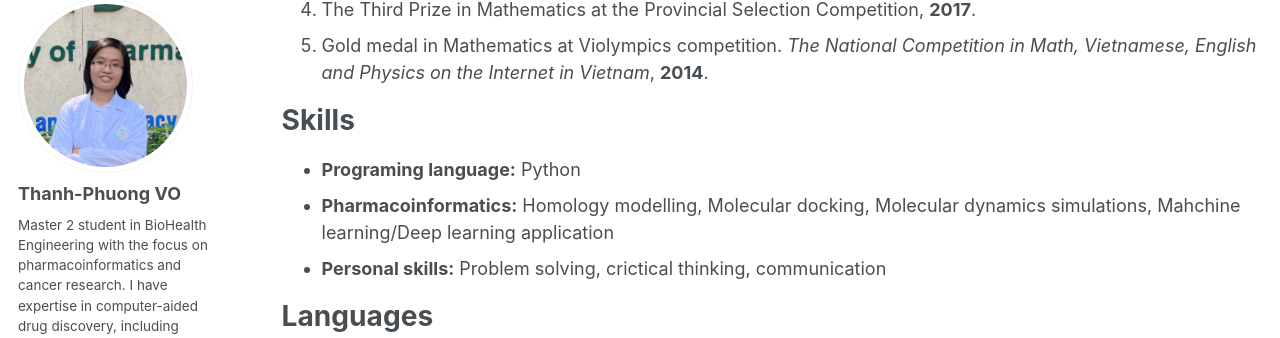
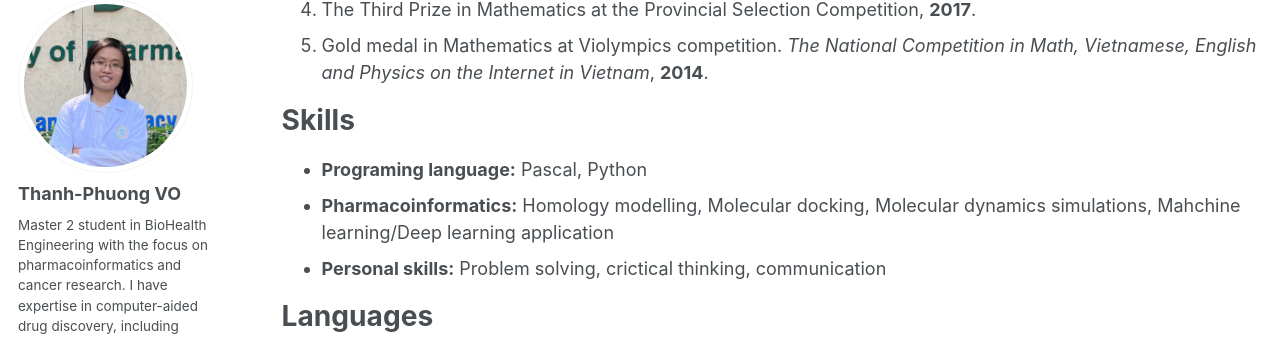
Before and after one commit to vo-thanh-phuong/vo-thanh-phuong.github.io, a Jekyll site: the page built from _pages/cv.md, in a window 1280 px wide and 900 px high, scrolled down 2424 px. Shown: the part 101-439 px from the top of the window. Built offline with Jekyll 4.4.1, drawn with Linux system fonts in a browser that asks for light colours; some web fonts are replaced; a script that is not in the unit is left out.

Commit message:
Update cv.md

```diff
--- a/_pages/cv.md
+++ b/_pages/cv.md
@@ -63,7 +63,7 @@ Acheivements and Awards
 
 Skills
 ======
-* **Programing language:** Python
+* **Programing language:** Pascal, Python
 * **Pharmacoinformatics:** Homology modelling, Molecular docking, Molecular dynamics simulations, Mahchine learning/Deep learning application
 * **Personal skills:** Problem solving, crictical thinking, communication
 
```
